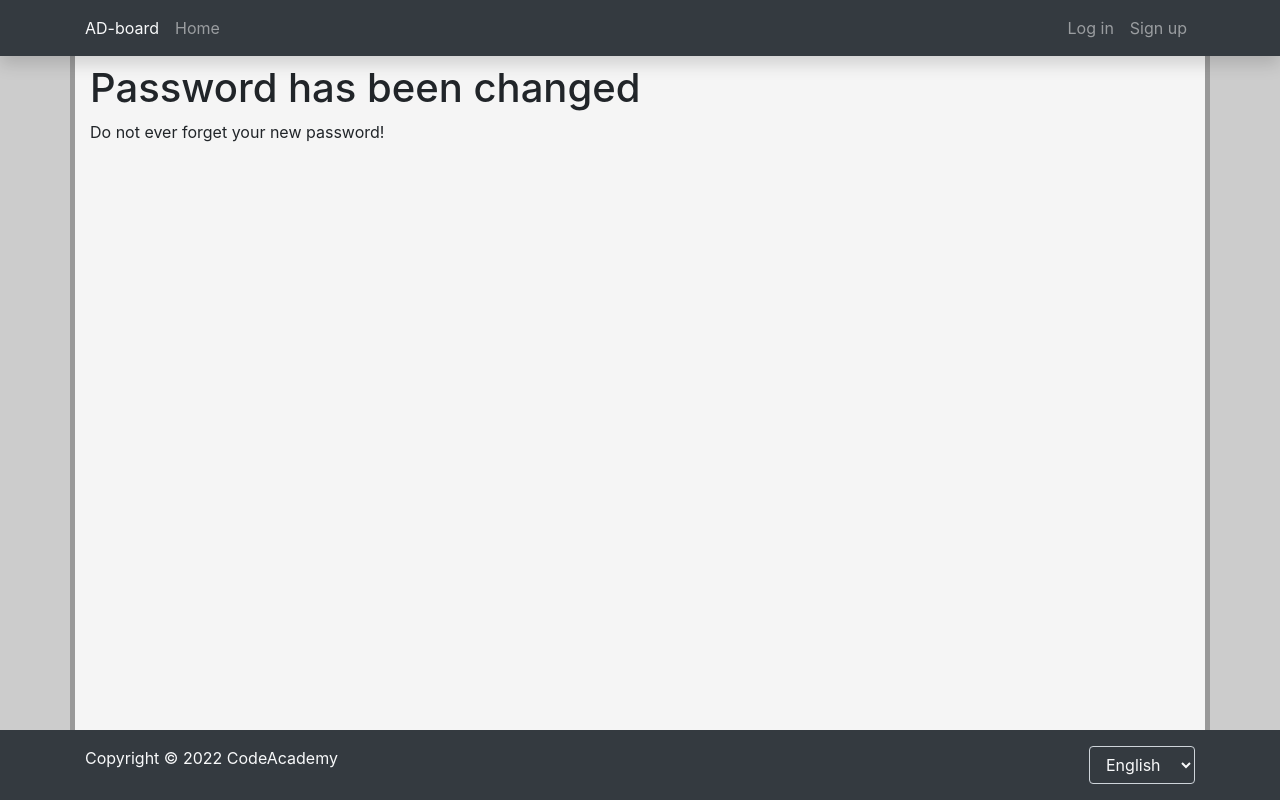
After one commit to infohata/ptu2_adboard, a Django app: template adboard/user_menu/templates/registration/password_change_done.html in a window 1280 px wide. The commit adds this page. Run offline with Django 4.2, Linux system fonts and the light colour scheme; the template is opened without the code that fills it: values that come from a table or form of the project are taken from there, others are empty; some libraries are stand-ins or nearby versions.

Commit message:
password change

```diff
--- /dev/null
+++ b/adboard/user_menu/templates/registration/password_change_done.html
@@ -0,0 +1,8 @@
+{% extends 'base.html' %}
+{% load i18n crispy_forms_tags %}
+{% block content %}
+<div class="container">
+    <h1>{% trans "password has been changed"|capfirst %}</h1>
+    <p>{% trans "do not ever forget your new password"|capfirst %}!</p>
+</div>
+{% endblock content %}
--- a/adboard/user_menu/templates/registration/user_update_form.html
+++ b/adboard/user_menu/templates/registration/user_update_form.html
@@ -9,6 +9,9 @@
             {{ form|crispy }}
         </div>
         <div class="form-group">
+            <a href="{% url 'password_change' %}">{% trans "change password"|capfirst %}</a>
+        </div>
+        <div class="form-group">
             <button type="submit" class="btn btn-primary">{% trans "save changes"|capfirst %}</button>
         </div>
     </form>
```
Also changed, not shown: adboard/user_menu/templates/registration/password_change_form.html (added, +16 -0 lines), adboard/user_menu/views.py (line endings or trailing spaces).
